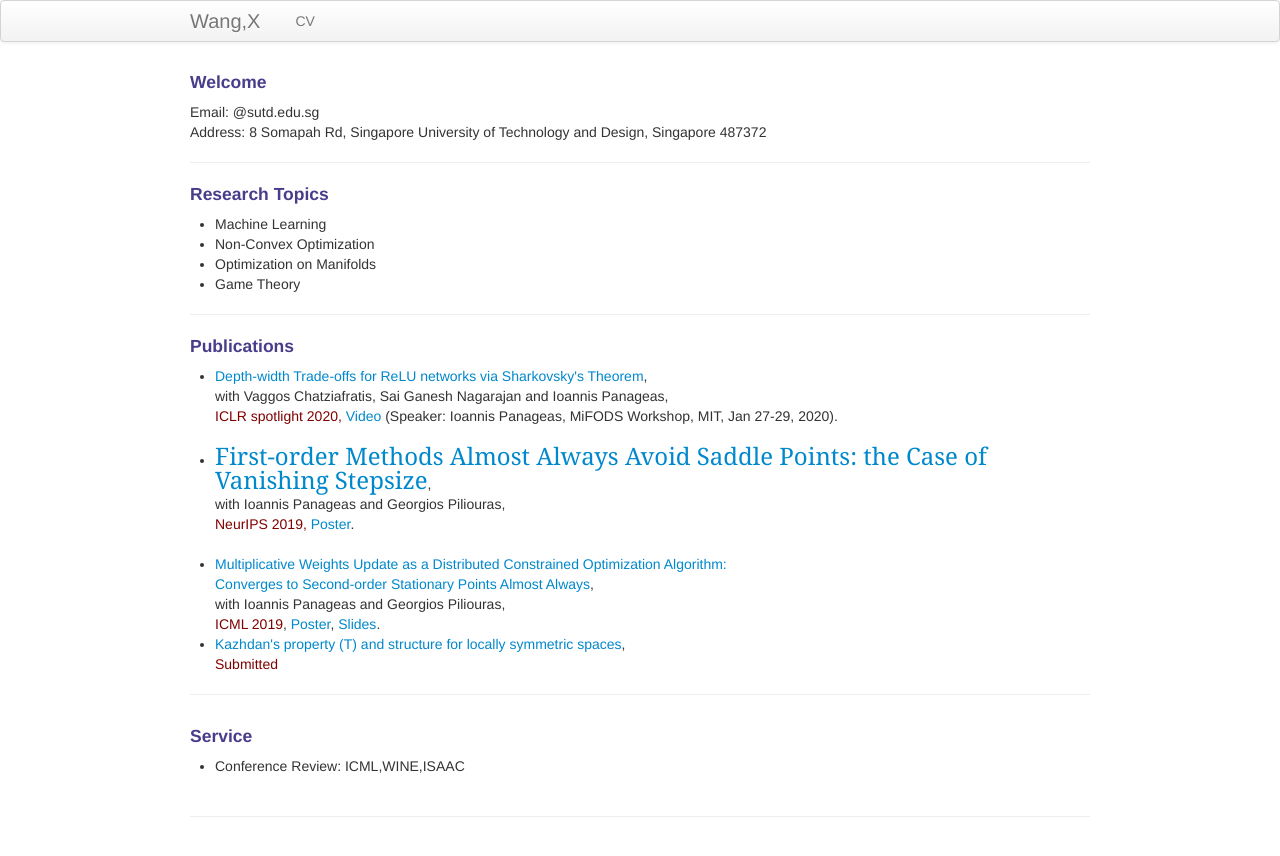
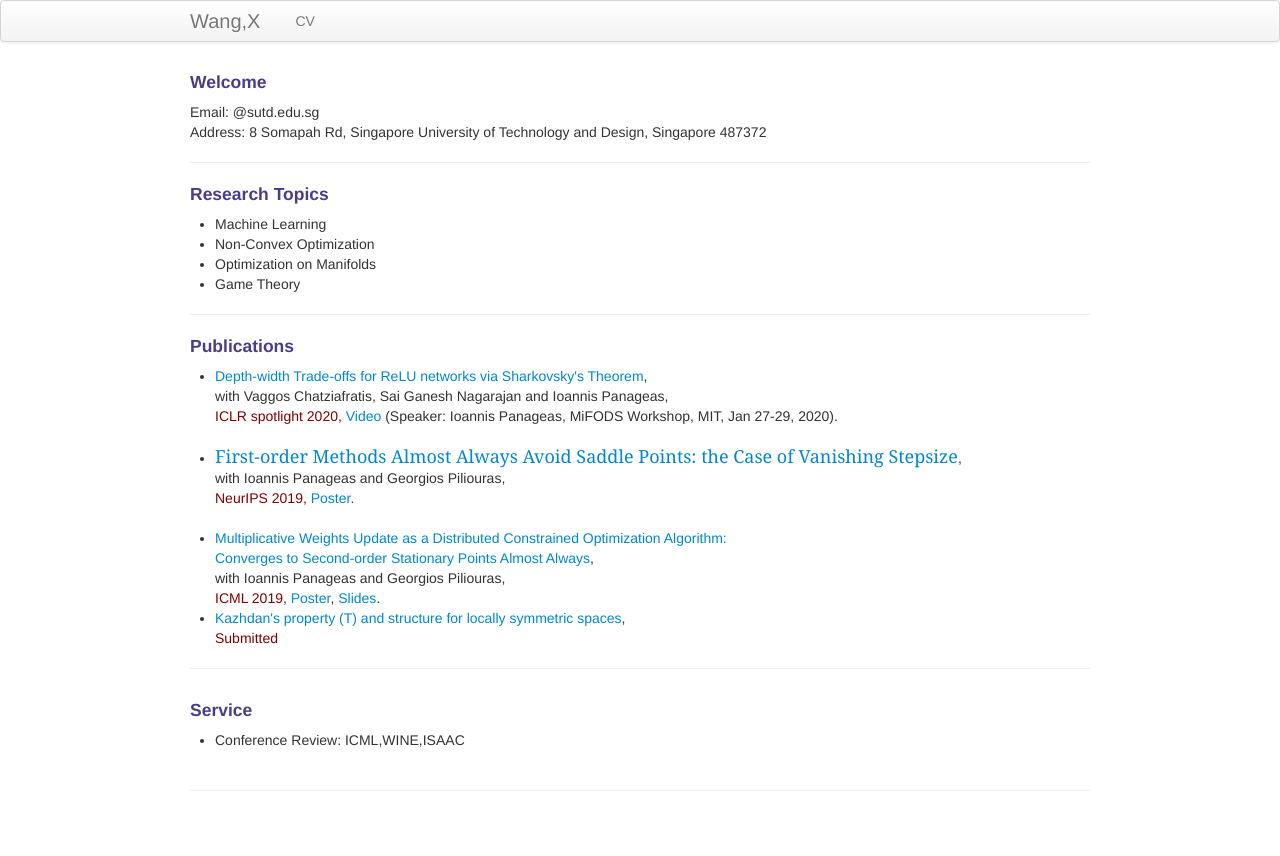
Before and after one commit to xiiaowang/xiiaowang.github.io, a Jekyll site: the page built from index.md, in a window 1280 px wide. Shown: the top 856 px of the page. Built offline with Jekyll 4.4.1, drawn with Linux system fonts in a browser that asks for light colours.

Commit message:
Update index.md

```diff
--- a/index.md
+++ b/index.md
@@ -47,7 +47,7 @@ keywords: machine learning, geometry
 <ul>
     <li> <a href="https://arxiv.org/abs/1912.04378">Depth-width Trade-offs for ReLU networks via Sharkovsky's Theorem</a>, <br/> with Vaggos Chatziafratis, Sai Ganesh Nagarajan and Ioannis Panageas,<br/> <font color="maroon">ICLR spotlight 2020, </font> <!--<a href="https://arxiv.org/abs/1912.04378">arXiv</a>,--> <a href="https://www.youtube.com/watch?v=HNQ204BmOQ8">Video</a> (Speaker: Ioannis Panageas, MiFODS Workshop, MIT, Jan 27-29, 2020).</li>
     <br/>
-   <li> <font size="5" face="Georgia"><a href="http://arxiv.org/abs/1906.07772">First-order Methods Almost Always Avoid Saddle Points: the Case of Vanishing Stepsize</a></font>, <br/> with Ioannis Panageas and Georgios Piliouras,<br/> <font color="maroon">NeurIPS 2019,</font> <!--<a href="http://arxiv.org/abs/1906.07772">arXiv</a>,--> <a href="https://www.dropbox.com/s/y25vze12a2lpivv/NIPS19_poster.pdf?dl=0">Poster</a>.</li>
+   <li> <font size="4" face="Georgia"><a href="http://arxiv.org/abs/1906.07772">First-order Methods Almost Always Avoid Saddle Points: the Case of Vanishing Stepsize</a></font>, <br/> with Ioannis Panageas and Georgios Piliouras,<br/> <font color="maroon">NeurIPS 2019,</font> <!--<a href="http://arxiv.org/abs/1906.07772">arXiv</a>,--> <a href="https://www.dropbox.com/s/y25vze12a2lpivv/NIPS19_poster.pdf?dl=0">Poster</a>.</li>
     <br/>
    <li> <a href="http://arxiv.org/abs/1810.05355">Multiplicative Weights Update as a Distributed Constrained Optimization Algorithm: <br/> Converges to Second-order Stationary Points Almost Always</a>, <br/>with Ioannis Panageas and Georgios Piliouras,<br/> <font color="maroon">ICML 2019</font>, <!--<a href="http://arxiv.org/abs/1810.05355">arXiv</a>,--> <a href="https://www.dropbox.com/s/qs9nr6pgycnboy7/poster_ICML_xiao2.pdf?dl=0">Poster</a>, <a href="https://www.dropbox.com/s/fh9j5scf2kaofca/main%20copy.pdf?dl=0">Slides</a>.</li>
     <li><a href="https://www.dropbox.com/s/oa26if49pnhpixz/main.pdf?dl=0">Kazhdan's property (T) and structure for locally symmetric spaces</a>, <br/> <font color="maroon">Submitted </font> </li>
```
